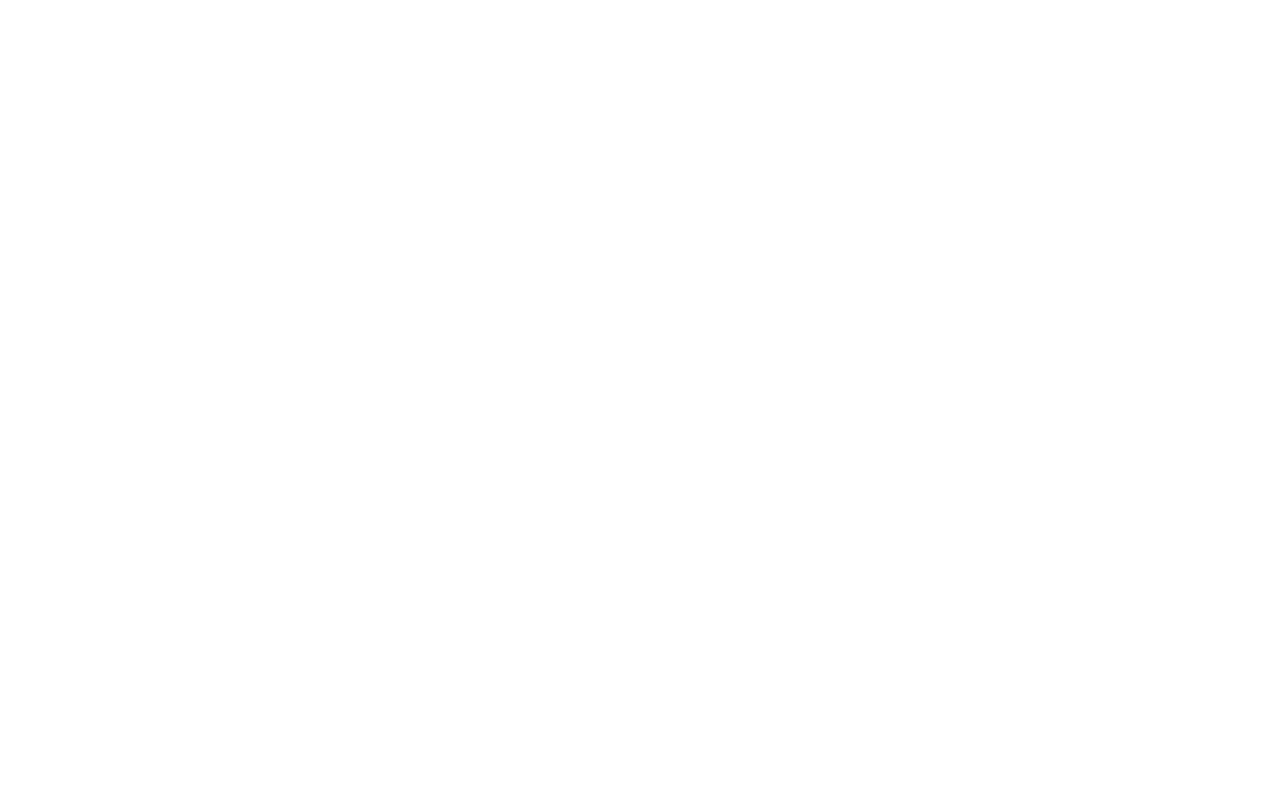
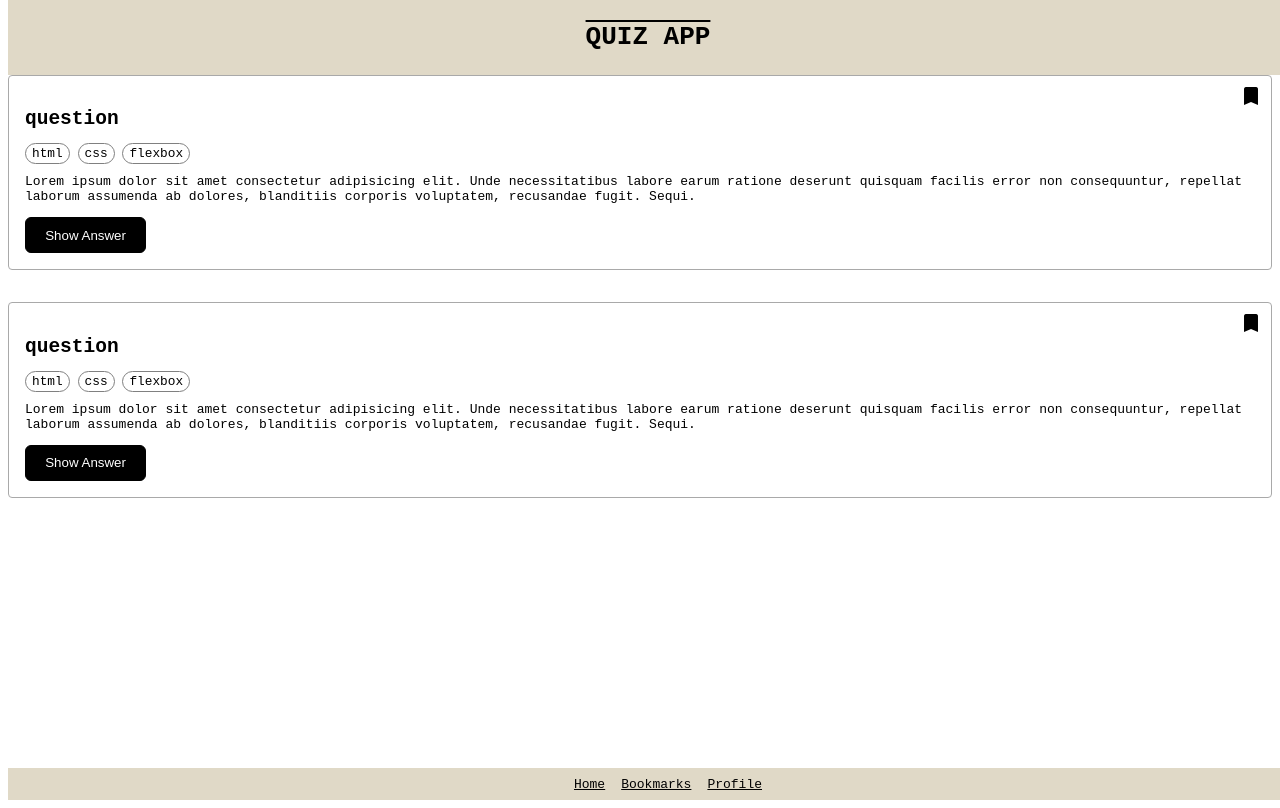
Before and after one commit to Testo-saurus/quiz-app, a website: page bookmarks.html in a window 1280 px wide. Drawn offline with Linux system fonts and the light colour scheme.

Commit message:
fill other pages

```diff
--- a/bookmarks.html
+++ b/bookmarks.html
@@ -0,0 +1,72 @@
+<!DOCTYPE html>
+<html lang="en">
+  <head>
+    <meta charset="UTF-8" />
+    <meta name="viewport" content="width=device-width, initial-scale=1.0" />
+    <title>Bookmarks</title>
+    <link rel="stylesheet" href="./styles.css" />
+    <link
+      href="https://fonts.googleapis.com/icon?family=Material+Icons"
+      rel="stylesheet"
+    />
+  </head>
+  <body>
+    <header class="header">
+      <h1>quiz app</h1>
+    </header>
+
+    <main class="main-content">
+      <article class="card">
+        <h2>question</h2>
+
+        <span class="material-icons bookmark-icon-filled">bookmark</span>
+        <!-- Filled bookmark -->
+
+        <div class="tags">
+          <span class="tag">html</span>
+          <span class="tag">css</span>
+          <span class="tag">flexbox</span>
+        </div>
+
+        <p>
+          Lorem ipsum dolor sit amet consectetur adipisicing elit. Unde
+          necessitatibus labore earum ratione deserunt quisquam facilis error
+          non consequuntur, repellat laborum assumenda ab dolores, blanditiis
+          corporis voluptatem, recusandae fugit. Sequi.
+        </p>
+
+        <button class="card-button">Show Answer</button>
+      </article>
+
+      <article class="card">
+        <h2>question</h2>
+
+        <span class="material-icons bookmark-icon-filled">bookmark</span>
+        <!-- Filled bookmark -->
+
+        <div class="tags">
+          <span class="tag">html</span>
+          <span class="tag">css</span>
+          <span class="tag">flexbox</span>
+        </div>
+
+        <p>
+          Lorem ipsum dolor sit amet consectetur adipisicing elit. Unde
+          necessitatibus labore earum ratione deserunt quisquam facilis error
+          non consequuntur, repellat laborum assumenda ab dolores, blanditiis
+          corporis voluptatem, recusandae fugit. Sequi.
+        </p>
+
+        <button class="card-button">Show Answer</button>
+      </article>
+    </main>
+
+    <nav class="navbar">
+      <ul class="nav-links">
+        <li><a href="index.html">Home</a></li>
+        <li><a href="bookmarks.html">Bookmarks</a></li>
+        <li><a href="profile.html">Profile</a></li>
+      </ul>
+    </nav>
+  </body>
+</html>
--- a/components/card.css
+++ b/components/card.css
@@ -3,9 +3,11 @@
   flex-direction: column;
   align-items: flex-start;
   border: 1px solid darkgray;
+  background-color: var(--card-bg);
   padding: 1rem;
   border-radius: 4px;
   margin-bottom: 2rem;
+
   position: relative; /* Position relative is used to allow absolutely positioned child elements inside the card */
 }
 
@@ -25,10 +27,18 @@
 .tag {
   border: 1px solid grey;
   border-radius: 999px;
+  background-color: white;
   padding: 2px 6px;
   font-size: 0.8rem;
+  cursor: auto;
 }
 
 .card-button {
   cursor: pointer;
+  align-self: flex-start;
+  border-radius: 6px;
+  padding: 0.6rem 1.2rem; /* Horizontal padding larger than vertical */
+  background-color: black;
+  color: white;
+  border: 1px solid black;
 }
--- a/components/header.css
+++ b/components/header.css
@@ -1,5 +1,4 @@
 h1 {
-  background-color: beige;
   color: black;
   border-radius: 5px;
   padding: 5px;
@@ -10,7 +9,8 @@ h1 {
   justify-content: center;
 
   width: 100vw;
-  background-color: #f5f5f5;
+  background-color: var(--beige-300);
 
-  text-transform: capitalize;
+  text-transform: uppercase;
+  text-decoration: overline;
 }
--- a/components/navigation.css
+++ b/components/navigation.css
@@ -10,7 +10,7 @@
   justify-content: center;
   align-items: center;
 
-  background-color: violet;
+  background-color: var(--beige-300);
   gap: 1rem;
   list-style: none;
   height: 2rem;
--- a/global.css
+++ b/global.css
@@ -3,6 +3,27 @@
 ::before {
   box-sizing: border-box;
 }
+
+:root {
+  /* Base colors */
+  --background: #ffffff;
+  --foreground: #1a1a1a;
+
+  /* Neutral palette */
+  --beige-100: #f5f3ef;
+  --beige-200: #ece7db;
+  --beige-300: #e0d9c7;
+  --beige-400: #d4c9b0;
+
+  /* Button colors */
+  --button-bg: #121212;
+  --button-text: #ffffff;
+
+  /* Border and misc */
+  --border: darkgray;
+  --card-bg: #ffffff;
+}
+
 body {
   display: flex;
   flex-direction: column;
@@ -10,6 +31,7 @@ body {
   min-height: 100vh; /* 100% viewhight needed in order to make pushing down the navbar */
   font-family: monospace;
   overscroll-behavior-y: none;
+  margin-top: 0;
 }
 
 .main-content {
```
Also changed, not shown: index.html (+4 -2 lines).
